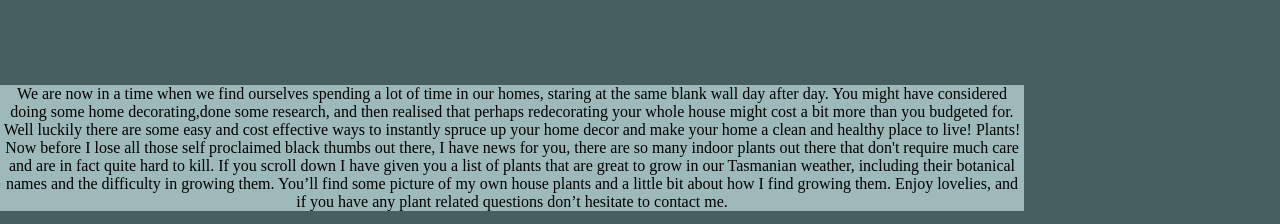
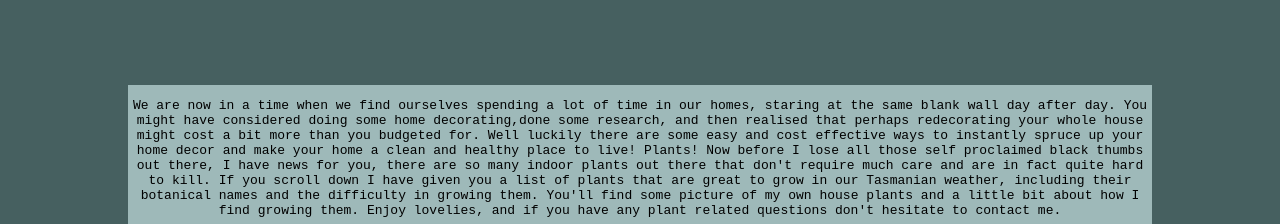
Before and after one commit to rachelb6/GenixHobart, a plain HTML site: page ecoliving/indoorplants/index.html in a window 1280 px wide. Shown: the part 527-751 px from the top of the page. Drawn offline with Linux system fonts and the light colour scheme; grey boxes are pictures that could not be loaded.

Commit message:
text changes

```diff
--- a/ecoliving/indoorplants/index.html
+++ b/ecoliving/indoorplants/index.html
@@ -11,7 +11,7 @@
 
                 Plants! Now before I lose all those self proclaimed black thumbs out there, I have news for you, there are so many indoor plants out there that don't require much care and are in fact quite hard to kill.
 
-                If you scroll down I have given you a list of plants that are great to grow in our Tasmanian weather, including their botanical names and the difficulty in growing them. You’ll find some picture of my own house plants and a little bit about how I find growing them. Enjoy lovelies, and if you have any plant related questions don’t hesitate to contact me.
+                If you scroll down I have given you a list of plants that are great to grow in our Tasmanian weather, including their botanical names and the difficulty in growing them. You&apos;ll find some picture of my own house plants and a little bit about how I find growing them. Enjoy lovelies, and if you have any plant related questions don&apos;t hesitate to contact me.
                 </p>
             </div>
         </div>
--- a/style.css
+++ b/style.css
@@ -118,10 +118,10 @@ h1:hover {
 }
 
 #plantintro {
-    display: block;
+    display: inline-block;
     background-color: rgb(158, 185, 185);
     width: 80%;
-
+    font-family: monospace;
 }
 
 #page-selector {
```
